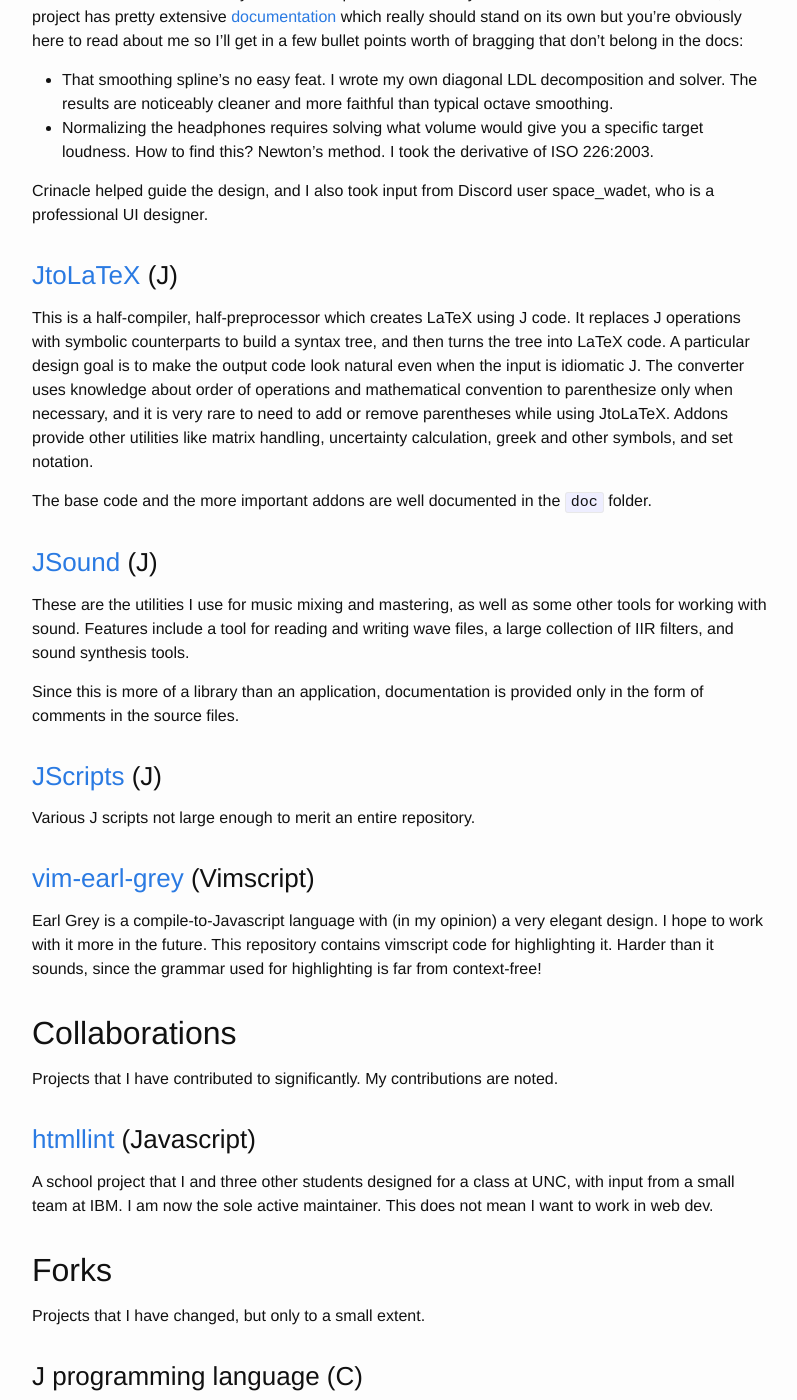
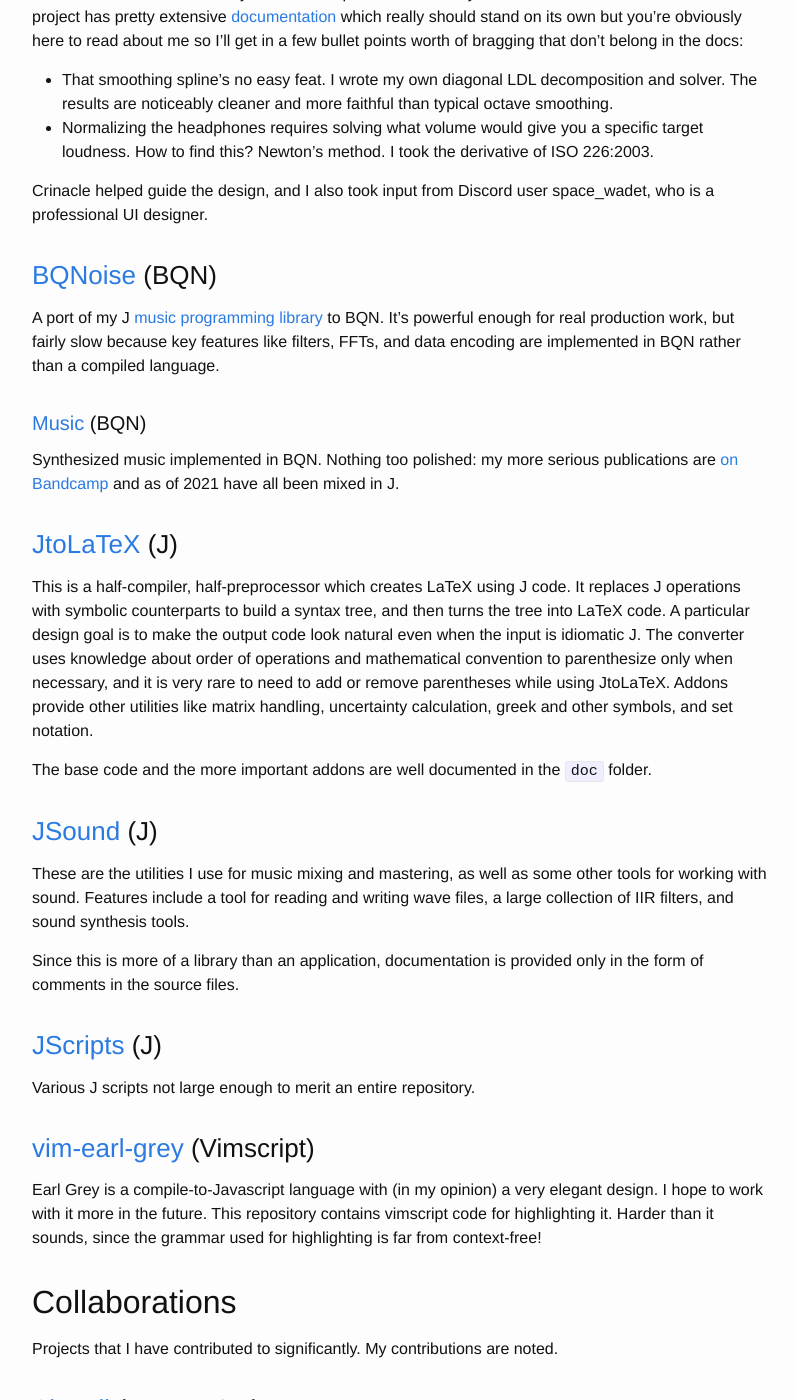
Before and after one commit to mlochbaum/mlochbaum.github.io, a Jekyll site: the page built from index.markdown, in a window 1280 px wide and 1400 px high, scrolled down 1365 px. Shown: the whole window, without its empty margins (238-1035 px from the left). Built offline with Jekyll 4.4.1, drawn with Linux system fonts in a browser that asks for light colours; some of the changed text lies outside the part shown.

Commit message:
Add BQN music and Singeli

```diff
--- a/index.markdown
+++ b/index.markdown
@@ -84,6 +84,17 @@ belong in the docs:
 Crinacle helped guide the design, and I also took input from Discord
 user space_wadet, who is a professional UI designer.
 
+### [BQNoise](https://github.com/mlochbaum/BQNoise) (BQN)
+A port of my J [music programming library](#jsound-j) to BQN. It's
+powerful enough for real production work, but fairly slow because key
+features like filters, FFTs, and data encoding are implemented in BQN
+rather than a compiled language.
+
+#### [Music](https://github.com/mlochbaum/Music) (BQN)
+Synthesized music implemented in BQN. Nothing too polished: my more
+serious publications are [on Bandcamp](https://lochbaum.bandcamp.com/)
+and as of 2021 have all been mixed in J.
+
 ### [JtoLaTeX](https://github.com/mlochbaum/JtoLaTeX) (J)
 This is a half-compiler, half-preprocessor which creates LaTeX using J
 code. It replaces J operations with symbolic counterparts to build a
@@ -122,6 +133,13 @@ the grammar used for highlighting is far from context-free!
 Projects that I have contributed to significantly. My contributions are
 noted.
 
+### [Singeli](https://github.com/dzaima/singeli) (Java, BQN)
+A domain-specific language designed for building fast array languages.
+Designed in collaboration with [dzaima](https://github.com/dzaima), who
+built an initial Java implementation. I've been working on one in BQN
+that fixes some deficiencies, in particular allowing custom operator
+definitions.
+
 ### [htmllint](https://github.com/htmllint/htmllint) (Javascript)
 A school project that I and three other students designed for a class at
 UNC, with input from a small team at IBM. I am now the sole active
```
